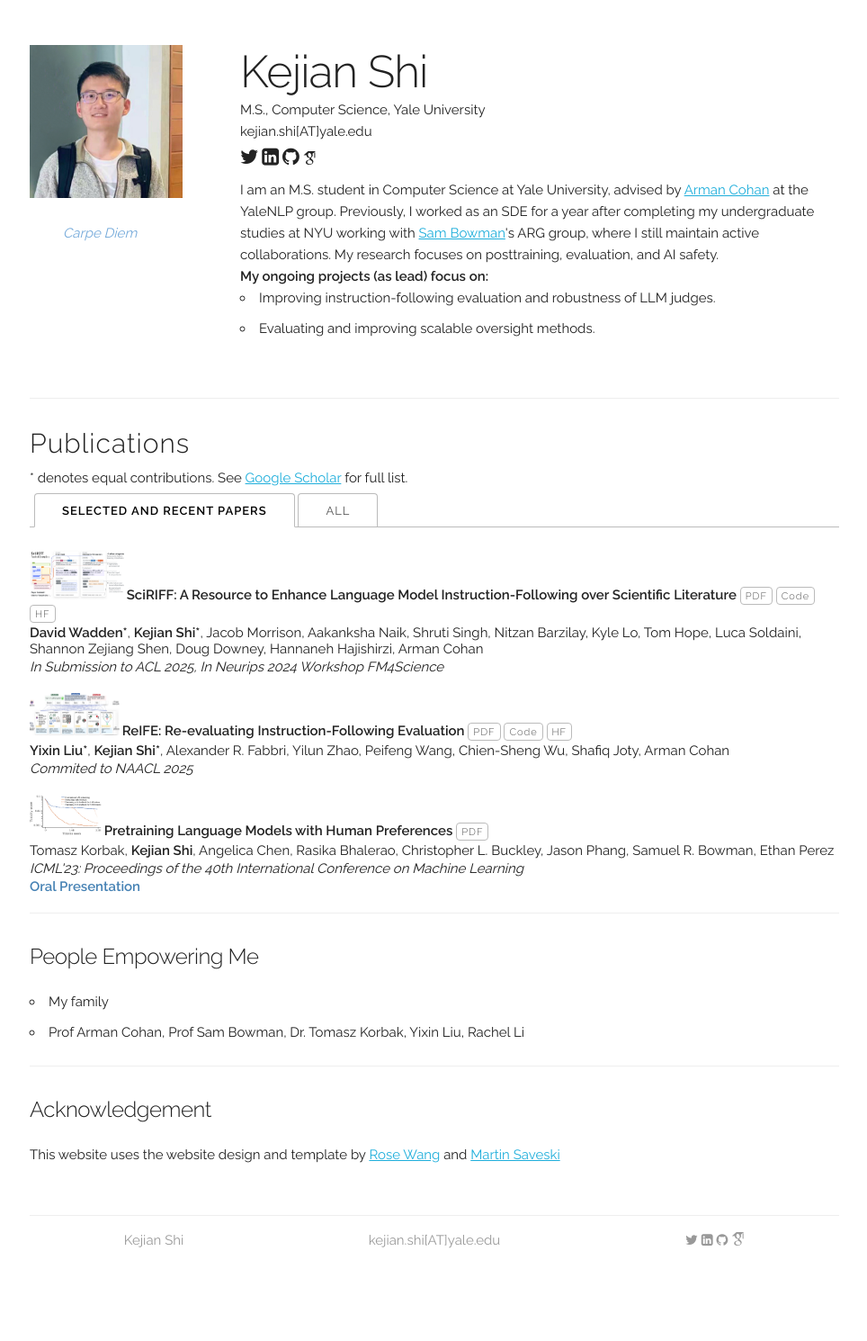
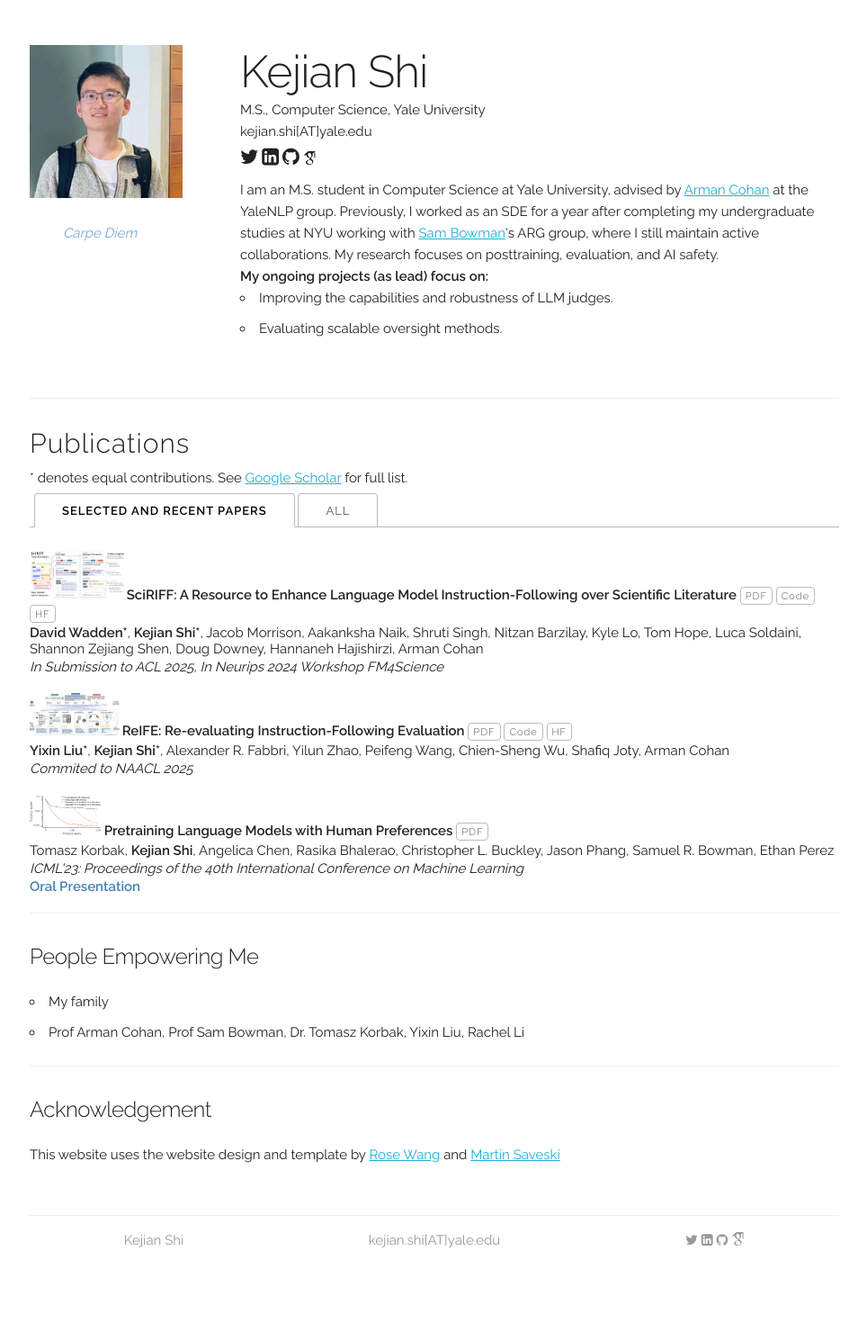
Before and after one commit to shi-kejian/shi-kejian.github.io, a Jekyll site: the page built from index.html, in a window 1280 px wide. Shown: the whole page at 90% size, without its empty margins (157-1121 px from the left). Built offline with Jekyll 4.4.1, drawn with Linux system fonts in a browser that asks for light colours; some web fonts are replaced.

Commit message:
Update default.html

```diff
--- a/_layouts/default.html
+++ b/_layouts/default.html
@@ -100,8 +100,8 @@
               <b>My ongoing projects (as lead) focus on:</b>
             </p>
             <ul>
-              <li>Improving instruction-following evaluation and robustness of LLM judges.</li>
-              <li>Evaluating and improving scalable oversight methods. </li>
+              <li>Improving the capabilities and robustness of LLM judges.</li>
+              <li>Evaluating scalable oversight methods. </li>
             </ul>
         </div>
       </div>
```
